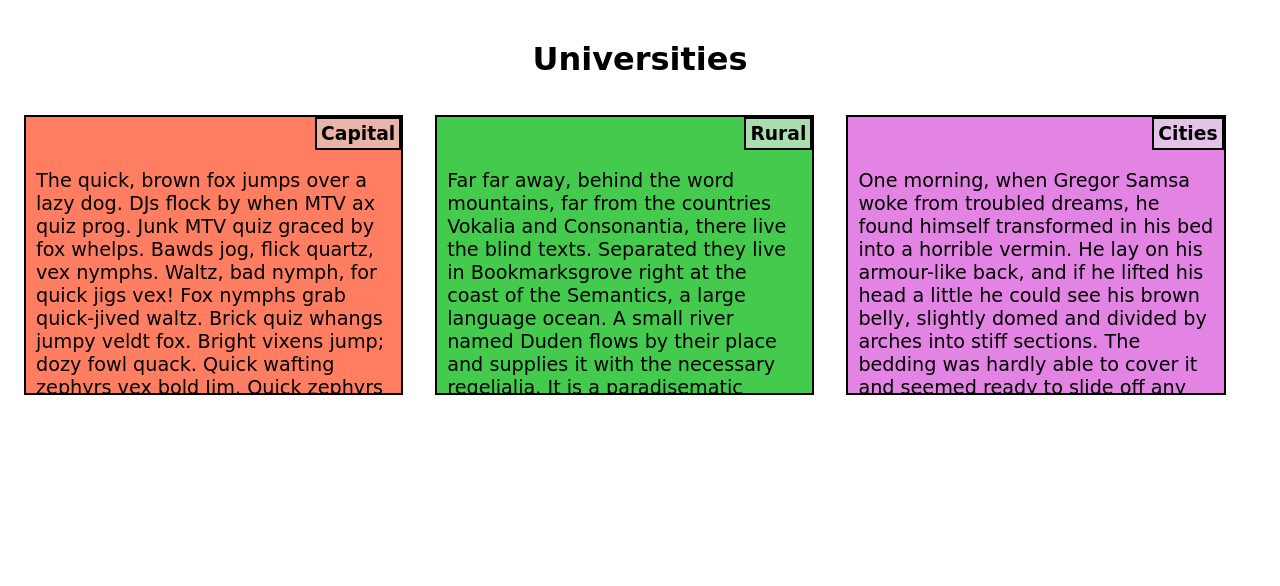
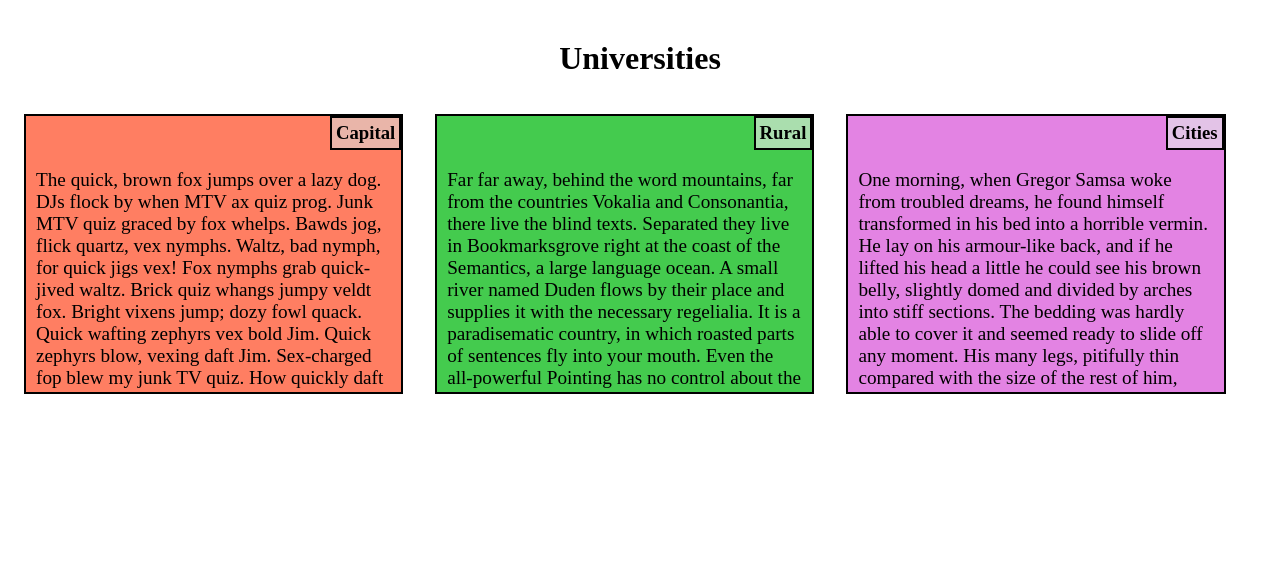
Before and after one commit to Zaiyyo/1, a plain HTML site: page Module/index.html in a window 1280 px wide. Drawn offline with Linux system fonts and the light colour scheme.

Commit message:
Update col.css

```diff
--- a/Module/col.css
+++ b/Module/col.css
@@ -1,5 +1,5 @@
 body{
-	font-family: cursive;
+	font-family: Luminari;
 }
 
 *{
```
